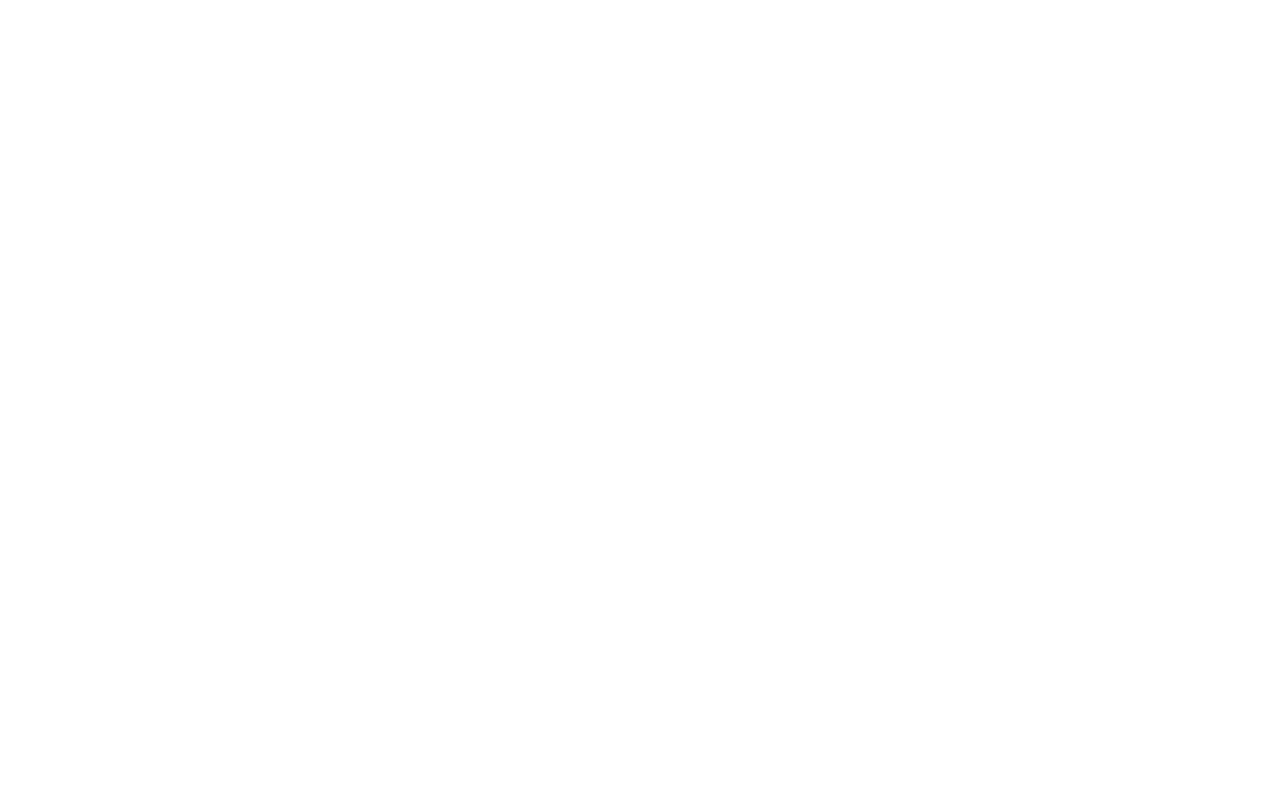
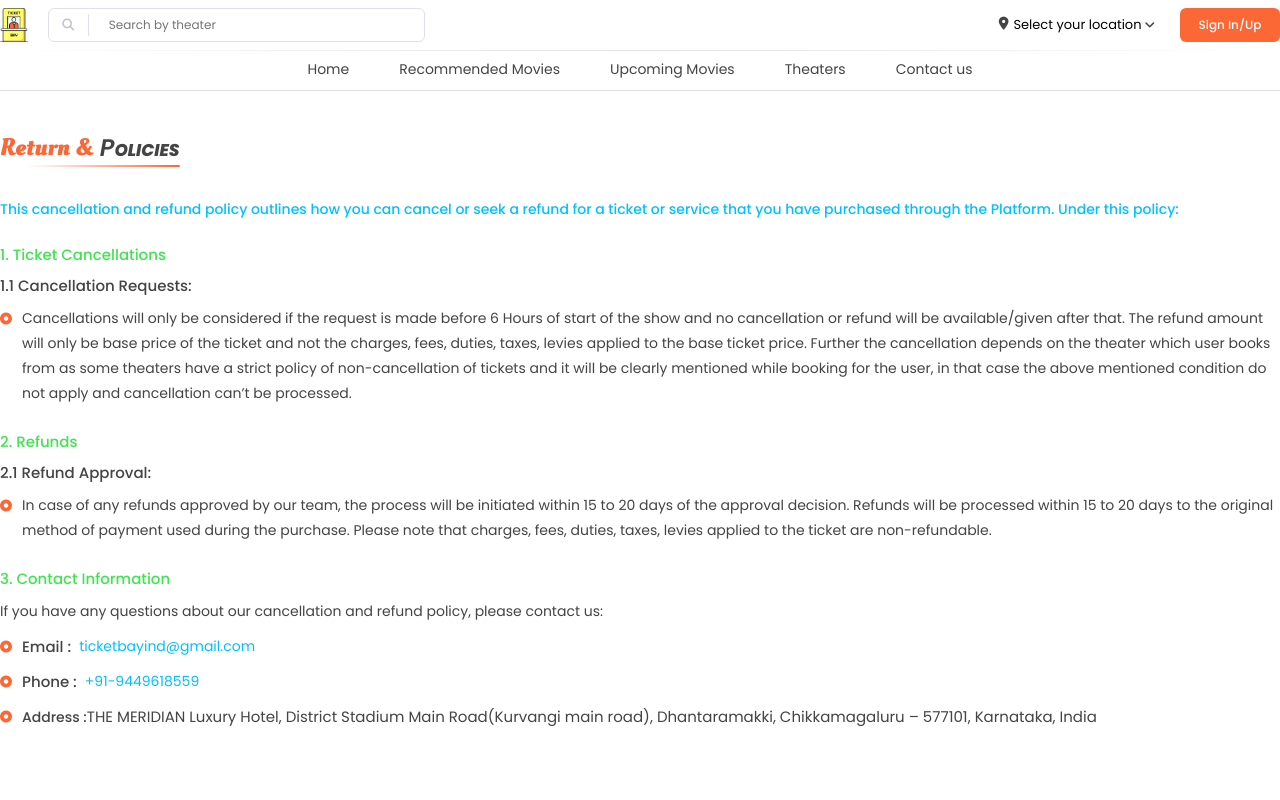
Before and after one commit to Prince8311/ticketbay-user, a React (Create React App) app: page /return-policy in a window 1280 px wide. Before the commit this address had no page. Shown: the top 800 px of the page. Built offline with nearby package versions, Linux system fonts and the light colour scheme; a web font is replaced by a local one.

Commit message:
style: home page

```diff
--- a/src/Components/Footer.jsx
+++ b/src/Components/Footer.jsx
@@ -65,10 +65,10 @@
                                     </Link>
                                 </li>
                                 <li>
-                                    <a>
+                                    <Link to="return-policy">
                                         <i className="fa-solid fa-angle-right"></i>
                                         <span>Refund Policy</span>
-                                    </a>
+                                    </Link>
                                 </li>
                             </ul>
                         </div>
--- /dev/null
+++ b/src/Pages/ReturnPolicy.jsx
@@ -0,0 +1,55 @@
+import { ReturnPolicyPageWrapper } from "../Styles/ConditionsPolicyStyle";
+
+const ReturnPolicyPage = () => {
+    return (
+        <>
+            <ReturnPolicyPageWrapper>
+                <div className="page_content">
+                    <div className="page_head">
+                        <h3>Return & <span><b>P</b>olicies</span></h3>
+                    </div>
+                    <div className="page_items">
+                        <li>
+                            <b>
+                                This cancellation and refund policy outlines how you can cancel or seek a refund for a ticket or service that you have purchased through the Platform. Under this policy:
+                            </b>
+                        </li>
+                        <li>
+                            <h5>1. Ticket Cancellations</h5>
+                            <span>1.1 Cancellation Requests:</span>
+                            <p><i className="fa-solid fa-circle-dot"></i>Cancellations will only be considered if the request is made before 6 Hours of start of the show and no cancellation or refund will be available/given after that. The refund amount will only be base price of the ticket and not the charges, fees, duties, taxes, levies applied to the base ticket price. Further the cancellation depends on the theater which user books from as some theaters have a strict policy of non-cancellation of tickets and it will be clearly mentioned while booking for the user, in that case the above mentioned condition do not apply and cancellation can’t be processed.</p>
+                        </li>
+                        <li>
+                            <h5>2. Refunds</h5>
+                            <span>2.1 Refund Approval:</span>
+                            <p><i className="fa-solid fa-circle-dot"></i>In case of any refunds approved by our team, the process will be initiated within 15 to 20 days of the approval decision. Refunds will be processed within 15 to 20 days to the original method of payment used during the purchase. Please note that charges, fees, duties, taxes, levies applied to the ticket are non-refundable.</p>
+                        </li>
+                        <li>
+                            <h5>3. Contact Information</h5>
+                            <p>If you have any questions about our cancellation and refund policy, please contact us:</p>
+                            <p>
+                                <i className="fa-solid fa-circle-dot"></i>
+                                <span>Email :</span>
+                                <a href="mailto:ticketbayind@gmail.com">ticketbayind@gmail.com</a>
+                            </p>
+                            <p>
+                                <i className="fa-solid fa-circle-dot"></i>
+                                <span>Phone  :</span>
+                                <a href="tel:+91-9449618559">+91-9449618559</a>
+                            </p>
+                            <p>
+                                <i className="fa-solid fa-circle-dot"></i>
+                                <span>
+                                    <b>Address :</b>
+                                    THE MERIDIAN Luxury Hotel, District Stadium Main Road(Kurvangi main road), Dhantaramakki, Chikkamagaluru – 577101, Karnataka, India
+                                </span>
+                            </p>
+                        </li>
+                    </div>
+                </div>
+            </ReturnPolicyPageWrapper>
+        </>
+    )
+}
+
+export default ReturnPolicyPage;
--- a/src/Routers/Router.jsx
+++ b/src/Routers/Router.jsx
@@ -10,6 +10,7 @@
 import ContactUsPage from "../Pages/Contact";
 import TermsConditionsPage from "../Pages/TermsConditions";
 import PrivacyPolicyPage from "../Pages/PrivacyPolicy";
+import ReturnPolicyPage from "../Pages/ReturnPolicy";
 
 const Routers = () => {
     return (
@@ -26,6 +27,7 @@
                         <Route path="contact-us" element={<ContactUsPage />} />
                         <Route path="terms-and-conditions" element={<TermsConditionsPage />} />
                         <Route path="privacy-policy" element={<PrivacyPolicyPage />} />
+                        <Route path="return-policy" element={<ReturnPolicyPage />} />
                     </Route>
                 </Routes>
             </BrowserRouter>
--- a/src/Styles/ConditionsPolicyStyle.jsx
+++ b/src/Styles/ConditionsPolicyStyle.jsx
@@ -195,3 +195,147 @@
         }
     }
 `;
+
+export const ReturnPolicyPageWrapper = styled('div')`
+    position: relative;
+    width: 100%;
+    padding: 40px 0;
+    display: flex;
+    justify-content: center;
+
+    .page_content {
+        position: relative;
+        width: 1320px;
+        display: flex;
+        flex-direction: column;
+
+        .page_head {
+            position: relative;
+            width: 100%;
+
+            h3 {
+                position: relative;
+                width: max-content;
+                display: flex;
+                font-family: "Oleo Script",system-ui;
+                font-size: 24px;
+                color: ${colors.themeColor};
+
+                &::before {
+                    content: '';
+                    position: absolute;
+                    bottom: -2px;
+                    right: 0;
+                    width: 100%;
+                    height: 2px;
+                    background: linear-gradient(to right, transparent 15%, ${colors.themeColor} 100%);
+                    border-radius: 30px;
+                }
+
+                span {
+                    position: relative;
+                    margin-left: 6px;
+                    text-transform: uppercase;
+                    font-size: 17px;
+                    font-weight: 800;
+                    font-style: italic;
+                    color: ${colors.customColors.blackColor1};
+
+                    b {
+                        font-weight: 600;
+                        font-size: 24px;
+                    }
+                }
+            }
+        }
+
+        .page_items {
+            position: relative;
+            margin-top: 35px;
+            width: 100%;
+            display: flex;
+            flex-direction: column;
+
+            li {
+                position: relative;
+                width: 100%;
+                display: flex;
+                flex-direction: column;
+                list-style: none;
+                margin-bottom: 25px;
+
+                b {
+                    position: relative;
+                    width: 100%;
+                    font-weight: 500;
+                    font-size: 14px;
+                    color: ${colors.customColors.blueColor};
+                }
+
+                h5 {
+                    position: relative;
+                    font-size: 15px;
+                    font-weight: 500;
+                    color: ${colors.customColors.greenColor};
+                    margin-bottom: 10px;
+                }
+
+                span {
+                    position: relative;
+                    font-size: 15px;
+                    font-weight: 500;
+                    color: ${colors.customColors.blackColor1};
+                    margin-bottom: 10px;
+                }
+
+                p {
+                    position: relative;
+                    width: 100%;
+                    font-size: 14px;
+                    color: ${colors.customColors.blackColor1};
+                    line-height: 25px;
+                    display: flex;
+                    margin-bottom: 10px;
+
+                    &:last-child {
+                        margin-bottom: 0;
+                    }
+
+                    i {
+                        position: relative;
+                        height: 25px;
+                        display: flex;
+                        -moz-box-align: center;
+                        align-items: center;
+                        font-size: 12px;
+                        margin-right: 10px;
+                        color: ${colors.customColors.orangeColor};
+                    }
+
+                    span {
+                        margin-bottom: 0px;
+                        margin-right: 8px;
+                        line-height: 25px;
+                    }
+
+                    &:last-child span {
+                        font-weight: normal;
+                        color: ${colors.customColors.blackColor1};
+                    }
+
+                    &:last-child span b {
+                        font-weight: 500;
+                        color: ${colors.customColors.blackColor1};
+                    }
+
+                    a {
+                        font-size: 14px;
+                        line-height: 25px;
+                        color: ${colors.customColors.blueColor};
+                        text-decoration: none;
+                    }
+                }
+            }
+        }
+    }
+`;
```
